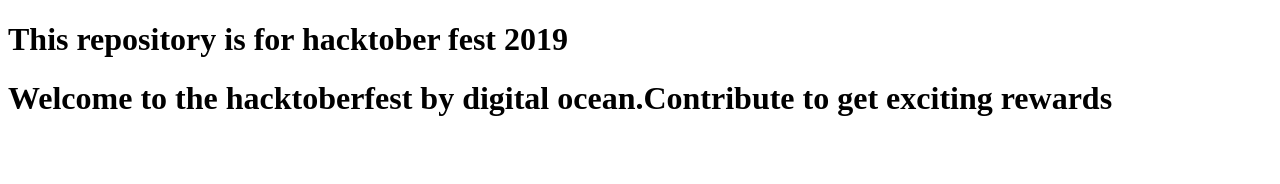
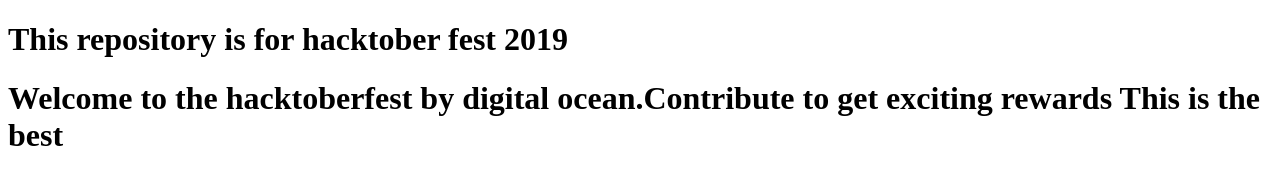
Before and after one commit to snowman9120/hack-2019, a plain HTML site: page index.html in a window 1280 px wide. Drawn offline with Linux system fonts and the light colour scheme.

Commit message:
Update index.html

```diff
--- a/index.html
+++ b/index.html
@@ -11,7 +11,7 @@
     <h1>This repository is for hacktober fest 2019</h1>
     </header>
     <div class="hero-img-text">
-      <h1>Welcome to the hacktoberfest by digital ocean.Contribute to get exciting rewards</h1>
+      <h1>Welcome to the hacktoberfest by digital ocean.Contribute to get exciting rewards This is the best</h1>
     </div>
   </body>
 </html>
```
